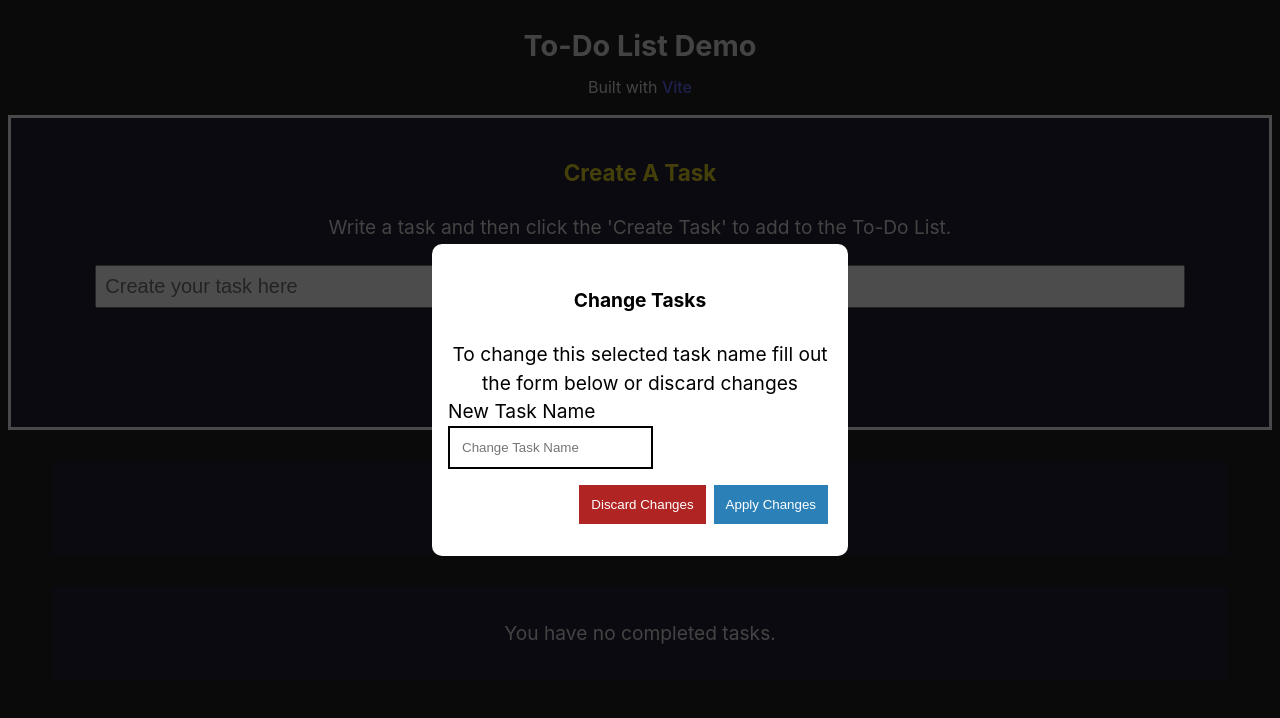
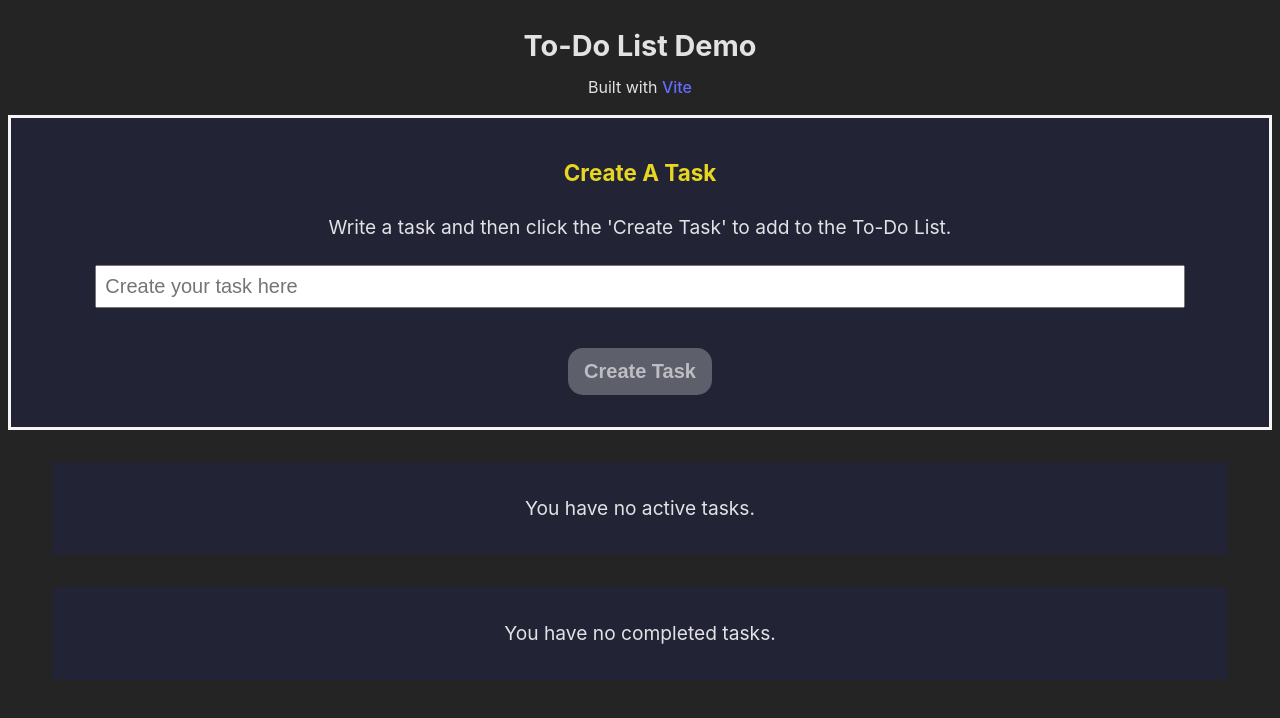
Before and after one commit to WesloTheWeb/to-do-app-demo, a React (Vite) app: page / in a window 1280 px wide. Shown: the top 718 px of the page. Built offline with nearby package versions, Linux system fonts and the light colour scheme; the HTML template or start-up script is replaced by a standard one.

Commit message:
Added in overlay model, fixed onUndo typing.

```diff
--- a/src/App.tsx
+++ b/src/App.tsx
@@ -4,8 +4,7 @@
 import Tasks from './containers/Tasks/Tasks';
 import CompletedTasks from './containers/CompletedTasks/CompletedTasks';
 import TaskModel from './interfaces/task.model';
-import Overlay from './components/Overlay/Overlay';
-import Modal from './components/Modal/Modal';
+import OverlayModal from './components/OverlayModal/OverlayModal';
 
 // TODO: Work on functionality for editing an active task.
 // TODO: Touch up on font styles.
@@ -15,6 +14,7 @@
 function App() {
   const [activeTasks, setActiveTasks] = useState<TaskModel[]>([]);
   const [completedTasks, setCompletedTasks] = useState<TaskModel[]>([]);
+  const [isModalVisible, setModalVisible] = useState(false);
 
   const todoAddHandler = (text: string, due?: Date) => {
     setActiveTasks((prevTasks) => [
@@ -60,10 +60,17 @@
     };
   };
 
+  const handleCloseModal = () => {
+    setModalVisible(false);
+  };
+
+  const handleOpenModal = () => {
+    setModalVisible(true);
+  };
+
   return (
     <>
-      <Overlay />
-      <Modal />
+      {isModalVisible ? <OverlayModal onModalClose={handleCloseModal} /> : null}
       <section className="header">
         <h1>To-Do List Demo</h1>
         <sub>Built with <a href='https://vitejs.dev/'>Vite</a></sub>
@@ -75,6 +82,7 @@
         items={activeTasks.map(task => ({ ...task, completed: false }))}
         onDelete={deleteATask}
         onComplete={handleComplete}
+        onEdit={handleOpenModal}
       />
       <CompletedTasks
         items={completedTasks.map(task => ({ ...task, completed: true }))}
--- a/src/components/ActiveTask/ActiveTask.tsx
+++ b/src/components/ActiveTask/ActiveTask.tsx
@@ -9,12 +9,13 @@
     taskName: TaskModel;
     onDelete: (id: string) => void;
     onComplete?: (id: string) => void;
-    onUndo: (id: string) => void;
+    onUndo?: (id: string) => void;
+    onEdit: (id: string) => void;
     id: string;              // id of the task to be deleted
     isCompleted?: boolean;
 };
 
-const ActiveTask = ({ taskName, onDelete, id, onComplete, isCompleted, onUndo }: TaskProps) => {
+const ActiveTask = ({ taskName, onDelete, id, onComplete, isCompleted, onUndo, onEdit }: TaskProps) => {
 
     const [menuOpen, setMenuOpen] = useState<boolean>(false);
 
@@ -48,6 +49,7 @@
                     onDelete={onDelete}
                     onUndo={onUndo}
                     isCompleted={isCompleted}
+                    onEdit={onEdit}
                     id={id}
                 /> : null}
                 <p> {taskName.title} </p>
--- a/src/components/Menu/Menu.tsx
+++ b/src/components/Menu/Menu.tsx
@@ -7,17 +7,19 @@
 interface MenuProps {
     mouseClose: () => void;  // The type for mouseClose prop
     onDelete: (id: string) => void;  // add onDelete prop
-    onUndo: (id: string) => void;
+    onUndo?: (id: string) => void;
+    onEdit: (id: string) => void;
     isCompleted?: boolean;
     id: string;              // id of the task to be deleted
 };
 
-const Menu = ({ mouseClose, onDelete, onUndo, isCompleted, id }: MenuProps) => {
+const Menu = ({ mouseClose, onDelete, onUndo, onEdit, isCompleted, id }: MenuProps) => {
     return (
         <nav className={menu} onMouseLeave={mouseClose}>
             <MenuButtonOptions
                 onDelete={onDelete}
                 onUndo={onUndo}
+                onEdit={onEdit}
                 isCompleted={isCompleted}
                 id={id}
             />
--- a/src/components/MenuButtonOptions/MenuButtonOptions.tsx
+++ b/src/components/MenuButtonOptions/MenuButtonOptions.tsx
@@ -6,15 +6,16 @@
 interface MenuButtonOptionsProps {
     id: string;
     onDelete: (id: string) => void;  // add onDelete prop
-    onUndo: (id: string) => void;
+    onUndo?: (id: string) => void;
     isCompleted?: boolean;
+    onEdit: (id: string) => void;
 };
 
-const MenuButtonOptions = ({ onDelete, onUndo, isCompleted, id }: MenuButtonOptionsProps) => {
+const MenuButtonOptions = ({ onDelete, onUndo, onEdit, isCompleted, id }: MenuButtonOptionsProps) => {
     return (
         <section className={menuButtonOptionsContainer}>
             <span
-                onClick={() => console.log('edit')}>
+                onClick={() => onEdit(id)}>
                 <svg xmlns="http://www.w3.org/2000/svg" fill="none" viewBox="0 0 24 24" strokeWidth={1.5} stroke="currentColor" className="w-6 h-6">
                     <path strokeLinecap="round" strokeLinejoin="round" d="M16.862 4.487l1.687-1.688a1.875 1.875 0 112.652 2.652L10.582 16.07a4.5 4.5 0 01-1.897 1.13L6 18l.8-2.685a4.5 4.5 0 011.13-1.897l8.932-8.931zm0 0L19.5 7.125M18 14v4.75A2.25 2.25 0 0115.75 21H5.25A2.25 2.25 0 013 18.75V8.25A2.25 2.25 0 015.25 6H10" />
                 </svg>
@@ -30,7 +31,7 @@
             </span>
             {isCompleted && (
                 <span
-                    onClick={() => onUndo(id)}>
+                    onClick={() => { if (onUndo) onUndo(id) }}>
                     <svg xmlns="http://www.w3.org/2000/svg" fill="none" viewBox="0 0 24 24" strokeWidth="1.5" stroke="currentColor" className="w-6 h-6">
                         <path strokeLinecap="round" strokeLinejoin="round" d="M9 15L3 9m0 0l6-6M3 9h12a6 6 0 010 12h-3" />
                     </svg>
--- a/src/components/Modal/Modal.module.scss
+++ b/src/components/Modal/Modal.module.scss
@@ -2,13 +2,9 @@
 
 .container {
     position: fixed;
-    /* Changed from absolute to fixed */
     top: 50%;
-    /* Position the top edge of the modal in the center of the viewport */
     left: 50%;
-    /* Position the left edge of the modal in the center of the viewport */
     transform: translate(-50%, -50%);
-    /* Adjust the modal so its center is in the center of the viewport */
     background-color: #fff;
     border-radius: 10px;
     padding: 1rem;
--- a/src/components/Overlay/Overlay.module.scss
+++ b/src/components/Overlay/Overlay.module.scss
@@ -1,7 +1,7 @@
 .overlay {
-    position: fixed;  /* Changed from absolute to fixed */
-    top: 0;          /* Added these lines to ensure the overlay starts from the edge of the page */
-    left: 0;         /* Added these lines to ensure the overlay starts from the edge of the page */
+    position: fixed;
+    top: 0;
+    left: 0;
     z-index: 2;
     width: 100%;
     height: 100%;
--- /dev/null
+++ b/src/components/OverlayModal/OverlayModal.tsx
@@ -0,0 +1,19 @@
+import React, { useState } from 'react';
+import Overlay from '../Overlay/Overlay';
+import Modal from '../Modal/Modal';
+
+interface OverlayModalProps {
+    onModalClose: () => void;
+    onApplyChanges?: (changes: any) => void;
+};
+
+const OverlayModal = ({onModalClose}: OverlayModalProps) => {
+    return (
+        <>
+            <Overlay closeOverlay={onModalClose} />
+            <Modal  />
+        </>
+    );
+};
+
+export default OverlayModal;
--- a/src/containers/Tasks/Tasks.tsx
+++ b/src/containers/Tasks/Tasks.tsx
@@ -8,9 +8,10 @@
     items: TaskModel[];  // items is an array of TaskModel, that will have the properties, since array of objects.
     onDelete: (id: string) => void;
     onComplete: (id: string) => void;
+    onEdit: (id: string) => void;
 };
 
-const Tasks = ({ items, onDelete, onComplete }: TaskProps) => {
+const Tasks = ({ items, onDelete, onComplete, onEdit }: TaskProps) => {
 
     return (
         <section className={taskContainer}>
@@ -25,6 +26,7 @@
                             taskName={item}
                             onDelete={onDelete}
                             onComplete={onComplete}
+                            onEdit={onEdit}
                             id={item.id}
                         />
                     )
```
